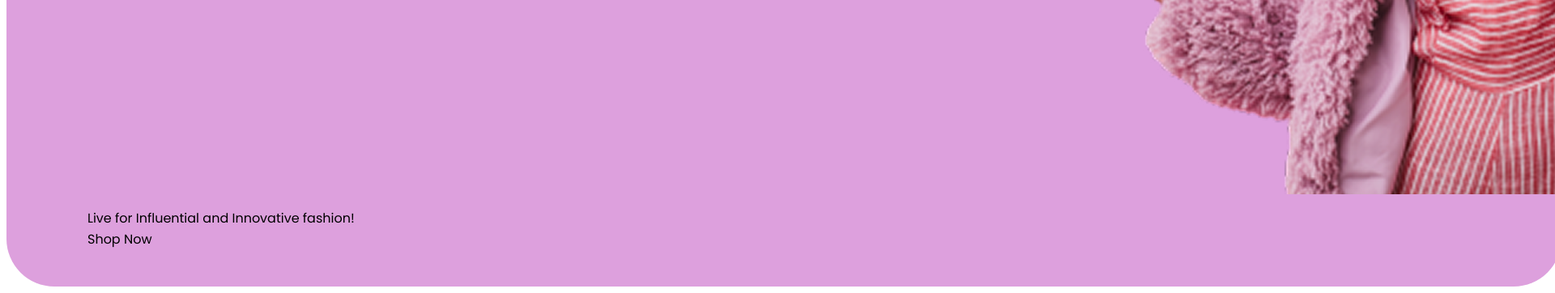
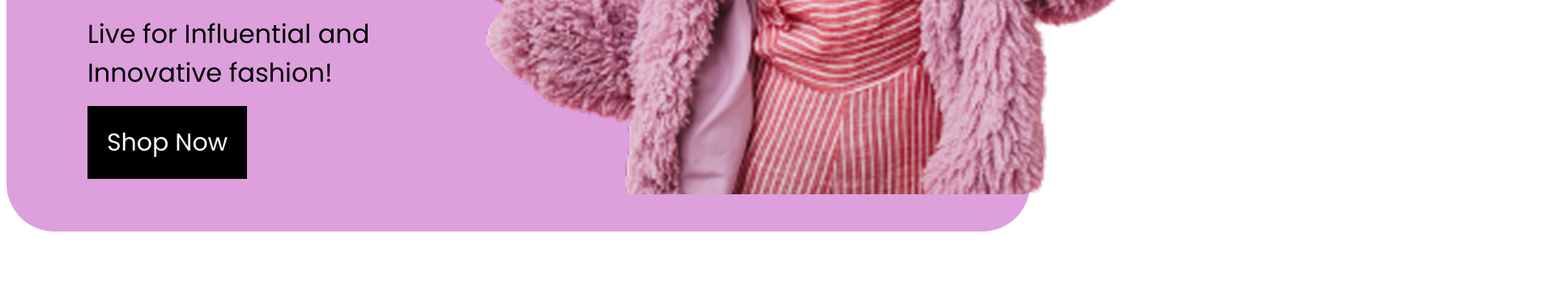
Before and after one commit to Geeta-Magar/Project, a plain HTML site: page fashion.html in a window 1280 px wide. Shown: the part 752-1114 px from the top of the page at 81% size, 1920 px wide, since content can reach past the window. After the commit the page ends 1046 px from the top, so only its background shows below. Drawn offline with Linux system fonts and the light colour scheme.

Commit message:
New changes made

```diff
--- a/fashion.html
+++ b/fashion.html
@@ -54,7 +54,7 @@
                 <div class="child4">CLOTHES</div>
               </div>
               <div class="ch1">Live for Influential and Innovative fashion!</div>
-              <div class="ch2">Shop Now</div>
+              <div class="ch2"><a href="#">Shop Now</a></div>
             </div>
             <div class="sec2-2">
               <img src="assets/pic2.png" alt="">
--- a/style.css
+++ b/style.css
@@ -66,12 +66,8 @@ li {
     display:flex;
     flex-direction: row;
     padding: 46px 100px;
-    width:1720px;
-    height:852px;
     /* background-color:#F4F5F6; */
     background-color: plum;
-    left:100px;
-    top:164px;
     border-radius: 59px;
 
 }
@@ -84,8 +80,6 @@ li {
   display: flex;
   flex-direction: column;
   font-family: "Poppins",sans-serif;
-  width: 100vw;
-  height:100vh;
   overflow: hidden;
 }
 
@@ -134,7 +128,6 @@ li {
   color: black;
   position: relative;
   padding-left: 24px;
-  z-index: 1;
 }
 .child4{
   font-size: 96px;
@@ -143,6 +136,27 @@ li {
   color: black;
   position: relative;
   padding-left: 24px;
-  z-index: 1;
 }
-git
+.ch1{
+  font-size: 32px;
+  line-height: auto;
+  color: black;
+
+}
+.ch2 a{
+  text-decoration: none;
+  color: var(--color-white);
+  font-size: 30px;
+  height: 82px;
+  width: 221px;
+  background-color: #000000;
+  padding: 24px;
+}
+.sec2-2{
+  display: flex;
+  width: 871px;
+  height: 784px;
+  left: 868px;
+  top: 232px;
+  opacity: 100%;
+}
```
